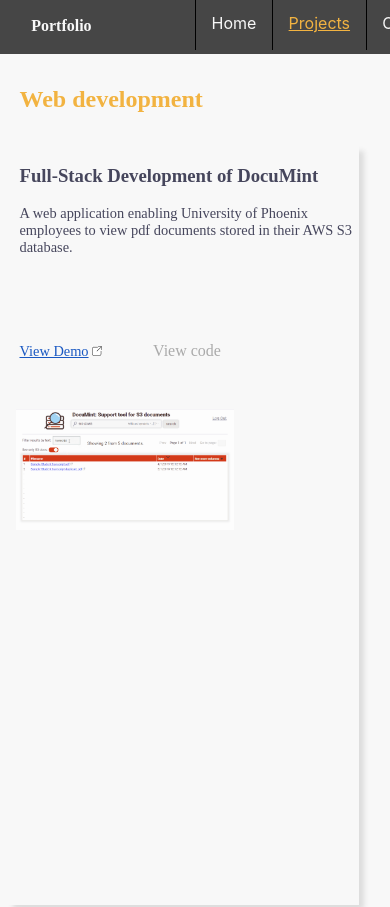
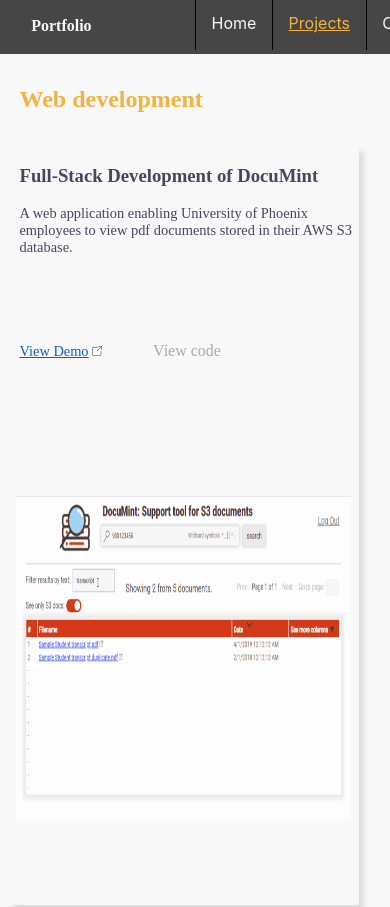
Before and after one commit to Teggoon/Personal-Portfolio, a React (Create React App) app: page /projects in a window 390 px wide. Shown: the top 907 px of the page. Built offline with nearby package versions, Linux system fonts and the light colour scheme; a web font is replaced by a local one.

Commit message:
more responsive for mobile in the project page

```diff
--- a/src/css/App.css
+++ b/src/css/App.css
@@ -101,10 +101,10 @@
   padding-left: 4vw;
   padding-right: 4vw;
   padding-top: 1.5vh;
+  padding-bottom: 2vh;
   text-decoration: none;
   border-left: 1px solid black;
   text-align: center;
-  padding-bottom: 2vh;
 }
 .nav-link:hover {
   /* box-shadow: 0px 5px 5px -1px #000; */
@@ -642,16 +642,26 @@
     position: relative;
     display: block;
     width: 100%;
+    height: 40vh;
+    min-height: 170px;
   }
   .project-component-container {
     height: 90vh;
   }
   .project-thumbnail-container {
-    width: 60vw;
-    min-height: 20vh;
-    max-height: 20vh;
+    position: relative;
+    top: 0px;
+    left: 0px;
+    width: 100%;
+    height: auto;
+    height: 200px;
   }
 
+  .project-thumbnail-container .project-thumbnail {
+    position: relative;
+    width: auto;
+    height: 100%;
+  }
 }
 
 #coding-background-image{
```
